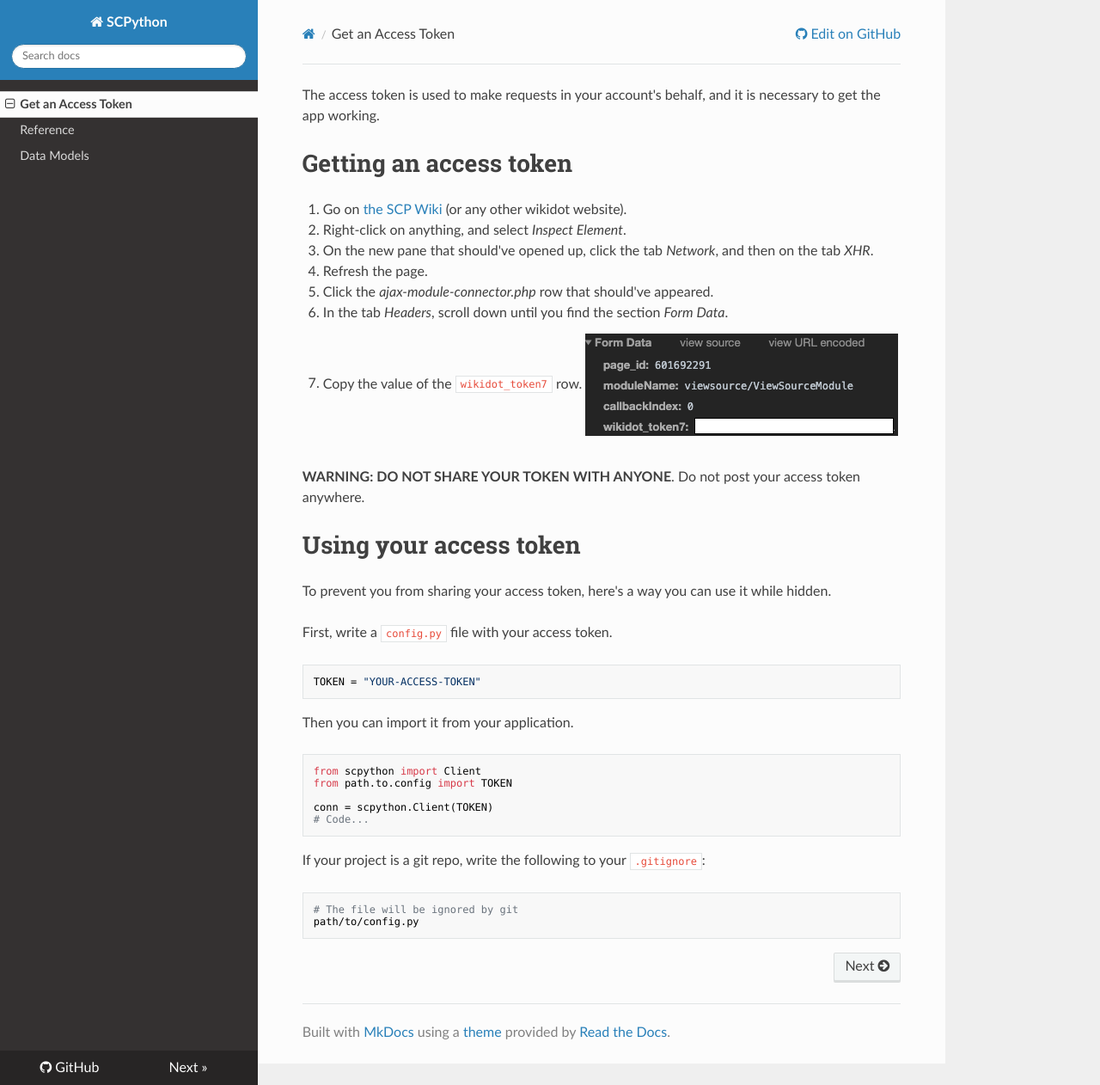
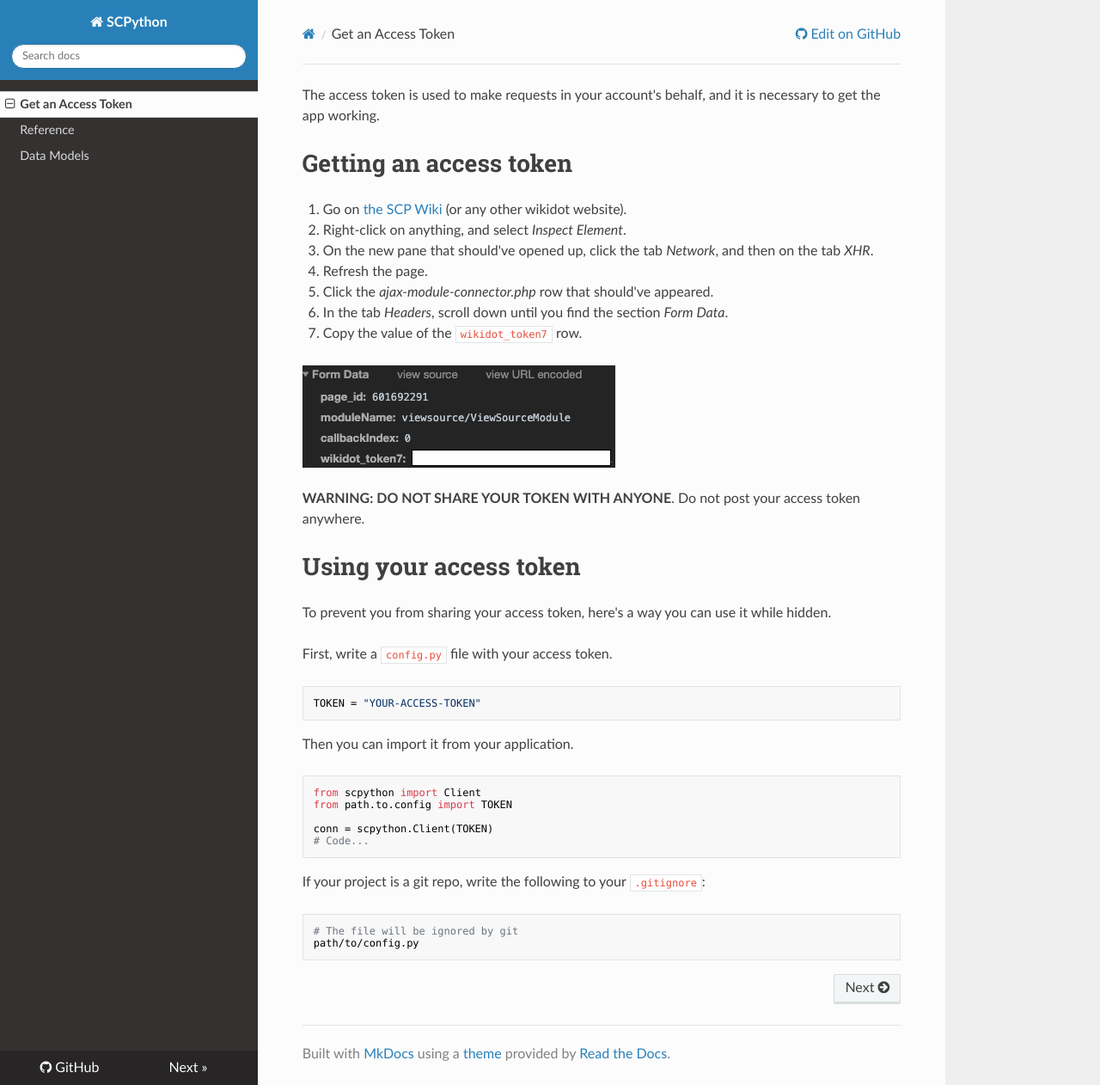
Before and after one commit to SartoRiccardo/scpython, an MkDocs documentation site: the page built from docs/access_token_howto.md, in a window 1280 px wide and 1262 px high. Shown: the whole window at 86% size. Built offline with MkDocs 1.6.1, drawn with Linux system fonts in a browser that asks for light colours; nearby versions of some CDN libraries.

Commit message:
Prettier docs

```diff
--- a/docs/access_token_howto.md
+++ b/docs/access_token_howto.md
@@ -9,7 +9,8 @@
 5. Click the *ajax-module-connector.php* row that should've appeared.
 6. In the tab *Headers*, scroll down until you find the section *Form Data*.
 7. Copy the value of the `wikidot_token7` row.
-![](./img/form_data.png)
+
+![token](./img/form_data.png)
 
 **WARNING: DO NOT SHARE YOUR TOKEN WITH ANYONE**. Do not post your access token anywhere.
 
```
Also changed, not shown: README.md (+1 -1 lines), docs/client.md (+2 -0 lines).
